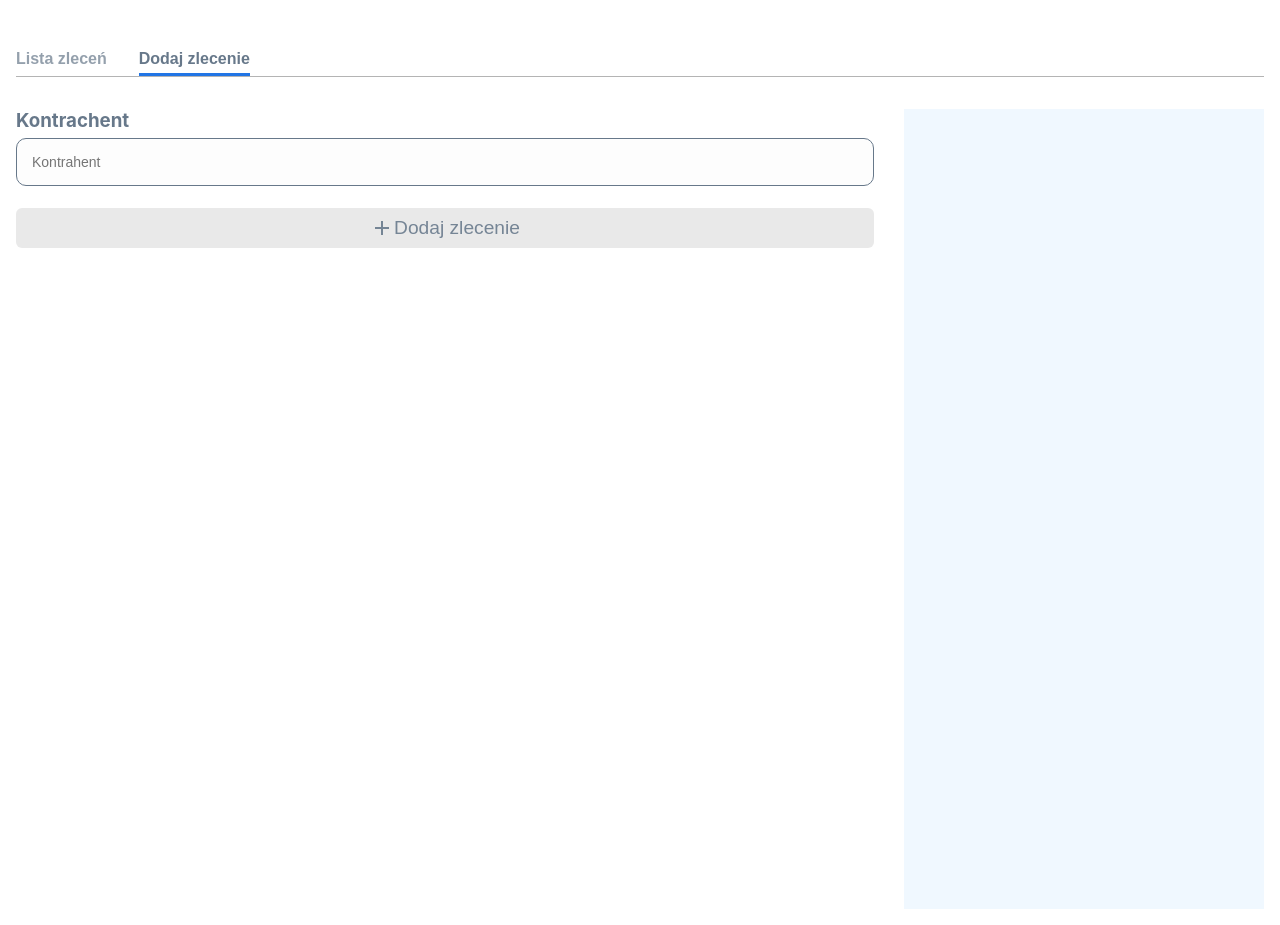
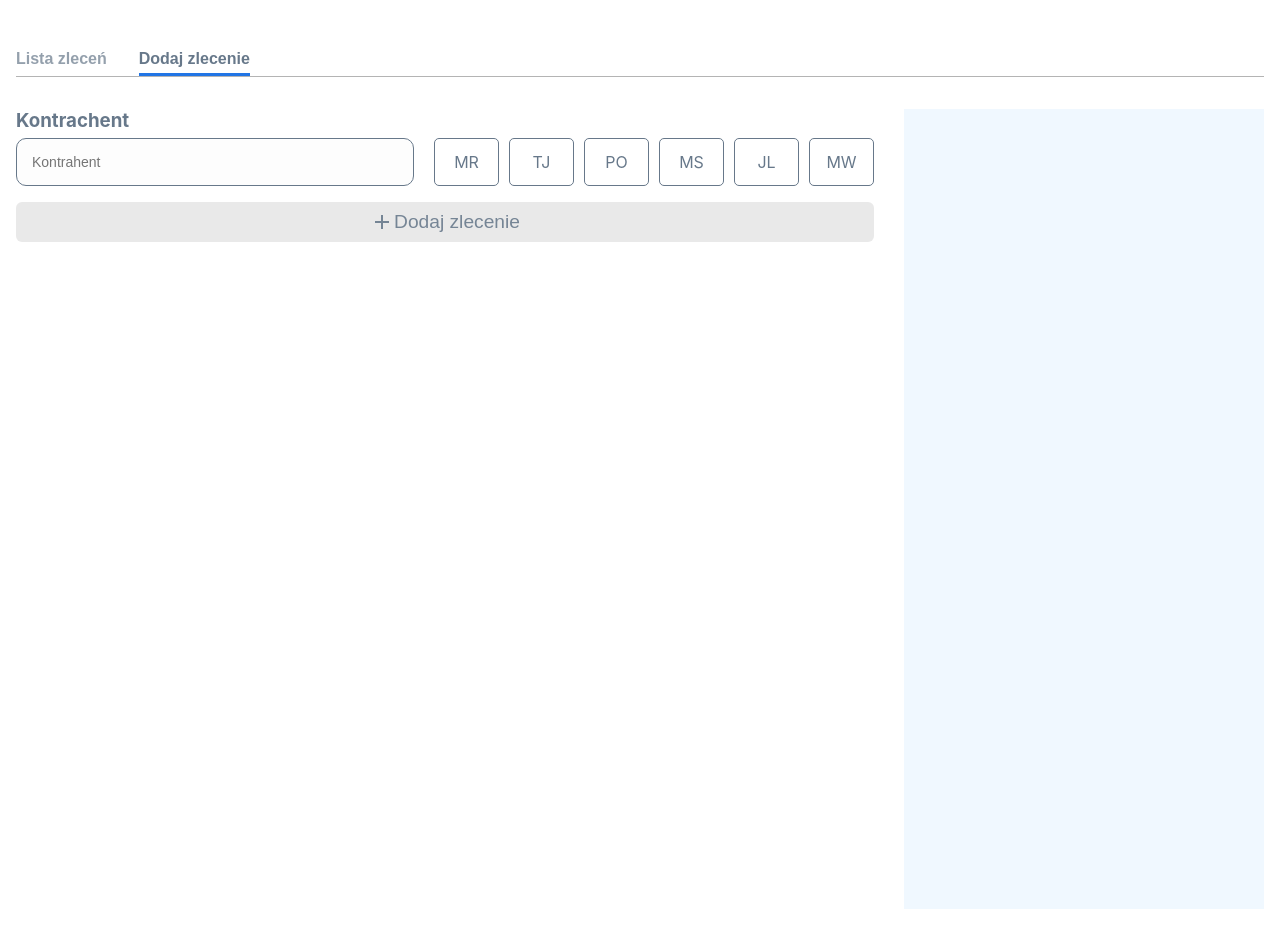
Before and after one commit to LukaszMarciszewski1/Trello-Card-Manager, a React (Create React App) app: page / in a window 1280 px wide. Both pictures are taken after a click on the button "Dodaj zlecenie". Built offline with nearby package versions, Linux system fonts and the light colour scheme; the HTML template or start-up script is replaced by a standard one.

Commit message:
input components

```diff
--- a/package.json
+++ b/package.json
@@ -10,6 +10,7 @@
     "@types/node": "^16.18.3",
     "@types/react": "^18.0.25",
     "@types/react-dom": "^18.0.9",
+    "axios": "^1.2.0",
     "node-sass": "^7.0.3",
     "react": "^18.2.0",
     "react-dom": "^18.2.0",
--- a/src/components/Button/Button.tsx
+++ b/src/components/Button/Button.tsx
@@ -6,11 +6,12 @@ interface ButtonProps {
   onClick: () => void;
   style?: {};
   icon: any
+  type: "button" | "submit" | "reset" | undefined
 }
 
-const Button: React.FC<ButtonProps> = ({ title, onClick, style, icon}) => {
+const Button: React.FC<ButtonProps> = ({ title, onClick, style, icon, type}) => {
   return (
-    <button onClick={onClick} className={styles.button} style={style}>
+    <button onClick={onClick} className={styles.button} style={style} type={type}>
       {icon} {title}
     </button>
   );
--- /dev/null
+++ b/src/components/Checkbox/Checkbox.tsx
@@ -0,0 +1,53 @@
+import React, { forwardRef } from 'react'
+import styles from './styles.module.scss'
+import { useForm } from "react-hook-form";
+
+interface CheckboxProps {
+  type: string
+  name: string
+  id: string
+  label: string
+  value: string
+}
+
+const Checkbox: React.FC<CheckboxProps> = forwardRef<HTMLInputElement, CheckboxProps>(
+  (
+    {
+      id,
+      type,
+      label,
+      name,
+      value,
+      ...props
+    },
+    ref
+  ) => {
+    // const form = useForm({
+    //   defaultValues: {
+    //     name: value
+    //   },
+    //   mode: "onChange"
+    // });
+
+    return (
+      <div className={styles.selector}>
+        <input
+          className={styles.checkbox}
+          id={id}
+          type={type}
+          value={value}
+          name="selector"
+          ref={ref}
+          {...props}
+        />
+        <label
+          htmlFor={id}
+          className={styles.label}>
+          {label}
+        </label>
+      </div>
+    )
+  }
+)
+
+export default Checkbox
--- /dev/null
+++ b/src/components/Checkbox/styles.module.scss
@@ -0,0 +1,61 @@
+@import 'theme/colors.scss';
+
+// .checkbox {
+//   display: none;
+//   &:checked {
+//     + .label {
+//       background-color: $lightBlue;
+//     }
+//   }
+// }
+
+// .label {
+//   display: flex;
+//   justify-content: center;
+//   align-items: center;
+//   padding: 10px 20px;
+//   margin-left: 10px;
+//   width: 65px;
+//   height: 48px;
+//   border: 1px solid $matBlue;
+//   background-color: white;
+//   padding: 5px 10px;
+//   cursor: pointer;
+//   user-select: none;
+//   border-radius: 5px;
+//   backface-visibility: hidden;
+//   &:checked {
+//     background-color: $lightBlue;
+//   }
+//   &:hover {
+//     background-color: $lightBlue;
+//   }
+// }
+
+.checkbox {
+  display: none;
+  &:checked {
+    + .label {
+      background-color: $lightBlue;
+    }
+  }
+}
+
+.label {
+  display: flex;
+  justify-content: center;
+  align-items: center;
+  padding: 10px 20px;
+  margin-left: 10px;
+  width: 65px;
+  height: 48px;
+  border: 1px solid $matBlue;
+  border-radius: 5px;
+  background: white;
+  user-select: none;
+  backface-visibility: hidden;
+  &:hover {
+    background-color: $lightBlue;
+    cursor: pointer;
+  }
+}
--- a/src/components/Input/styles.module.scss
+++ b/src/components/Input/styles.module.scss
@@ -4,9 +4,9 @@
   width: 100%;
   padding: 15px;
   border-radius: 10px;
-    margin: 6px 0;
+  margin: 6px 0 0;
   background-color: rgb(253, 253, 253);
-    border: 1px solid #67788A;
+  border: 1px solid #67788a;
   font-size: 14px;
   &:disabled {
     opacity: 0.8;
--- /dev/null
+++ b/src/data.ts
@@ -0,0 +1,32 @@
+export const traders = [
+  {
+    name: 'Marcin Rzeźnicki',
+    initial: 'MR',
+    checked: false,
+  },
+  {
+    name: 'Tomasz Jankowski',
+    initial: 'TJ',
+    checked: false,
+  },
+  {
+    name: 'Paweł Ogonowski',
+    initial: 'PO',
+    checked: false,
+  },
+  {
+    name: 'MS',
+    initial: 'MS',
+    checked: false,
+  },
+  {
+    name: 'Justyna Leszczyńska',
+    initial: 'JL',
+    checked: false,
+  },
+  {
+    name: 'Maciej Witak',
+    initial: 'MW',
+    checked: false,
+  },
+]
--- a/src/models/task.ts
+++ b/src/models/task.ts
@@ -1,4 +1,6 @@
 export interface Task {
-    _id: string
-    title: string
+  _id: string
+  title: string
+  test: any
+  traders: any
 }
--- a/src/theme/colors.scss
+++ b/src/theme/colors.scss
@@ -1 +1,3 @@
 $blue: #0d6192;
+$matBlue: #67788A;
+$lightBlue: #dbdde6;
--- a/src/views/AddTasks.tsx
+++ b/src/views/AddTasks.tsx
@@ -1,10 +1,12 @@
-import React from "react";
+import React, { useState } from "react";
 import styles from "./styles.module.scss";
-import { useForm } from "react-hook-form";
+import { useForm, Controller } from "react-hook-form";
 import Input from "components/Input/Input";
 import { Task } from "models/task";
 import Button from "components/Button/Button";
 import { RiAddLine } from "react-icons/ri";
+import Checkbox from "components/Checkbox/Checkbox";
+import { traders } from "data";
 
 const validation = {
   title: {
@@ -18,6 +20,7 @@ interface TaskFormProps {
   title: string;
   handleSubmitForm: (data: Task) => void;
 }
+
 const titleErrors = (type: any) => {
   switch (type) {
     case "required":
@@ -32,14 +35,121 @@ const titleErrors = (type: any) => {
 };
 
 const Tasks: React.FC = () => {
+  const [activeCardId, setActiveCardId] = useState<null | string>(null)
+  const [cardOptions, setCardOptions] = useState<null | any>(null)
+
+  const trelloListUrl = `https://api.trello.com/1/cards?idList=${process.env.REACT_APP_TRELLO_LIST}&key=${process.env.REACT_APP_TRELLO_KEY}&token=${process.env.REACT_APP_TRELLO_TOKEN}`;
+  const cardUrlOptions = (id: string, props: string) => {
+    return `https://api.trello.com/1/cards/${id}/${props}?key=${process.env.REACT_APP_TRELLO_KEY}&token=${process.env.REACT_APP_TRELLO_TOKEN}`;
+  }
+
+  // const trelloCardUrl = `https://api.trello.com/1/cards/${activeCardId}/checklists?key=${process.env.REACT_APP_TRELLO_KEY}&token=${process.env.REACT_APP_TRELLO_TOKEN}`;
+
   const {
     register,
     handleSubmit,
     formState: { errors },
   } = useForm<Task>();
 
+  const cardId = '6387d0017de8b80591bef2dc'
+
+  //   const params = {
+  //     param1: 'value1',
+  //     param2: 'value2'
+  // };
+  // const options = {
+  //     method: 'POST',
+  //     body: JSON.stringify( params )
+  // };
+  // fetch( 'https://domain.com/path/', options )
+  //     .then( response => response.json() )
+  //     .then( response => {
+  //     } );
+
+  // const fetchData = async (data: any) => {
+  //   fetch(`${trelloListUrl}&name=${data}`, {
+  //     method: "POST",
+  //     headers: {
+  //       Accept: "application/json",
+  //     },
+  //   })
+  //     .then((response) => {
+  //       console.log(`Response: ${response.status} ${response.statusText}`);
+  //       console.log(response)
+  //       return response.text();
+  //     })
+  //     .then((text) => {
+  //       setCardOptions('checklists')
+  //       fetch(`https://api.trello.com/1/cards/${JSON.parse(text).id}?key=${process.env.REACT_APP_TRELLO_KEY}&token=${process.env.REACT_APP_TRELLO_TOKEN}`, {
+  //         method: "POST",
+  //         headers: {
+  //           Accept: "application/json",
+  //         },
+  //       })
+  //     })
+  //     .then((text) => console.log(text))
+  //     .catch((err) => console.error(err));
+  // };
+
+  // query = {
+  //   # API credentials
+  //   'key': KEY,
+  //   'token': TOKEN,
+  //   # List to create our card on
+  //   'idList': NEW_APPLICATIONS_LIST_ID,
+  //   # Set the card name to be the applicant's name
+  //   'name': name,
+  //   # Position the new card at the bottom of the list.
+  //   'pos': 'bottom',
+  //   # Add a description to the card containing the email, phone and cover letter
+  //   'desc': f''' Email: {email} Phone: {phone} Cover letter: {cover_letter} '''
+  //  }
+
+  //  response = requests.request(
+  //   'POST',
+  //   url,
+  //   params=query
+  //  )
+
+  const query = {
+    'key': process.env.REACT_APP_TRELLO_KEY,
+    'token': process.env.REACT_APP_TRELLO_TOKEN
+  }
+
+  const fetchData = async (data: any) => {
+    fetch(`${trelloListUrl}&name=${data}`, {
+      method: "POST",
+      headers: {
+        Accept: "application/json",
+      },
+    })
+      .then((response) => {
+        console.log(`Response: ${response.status} ${response.statusText}`);
+        console.log(response)
+        return response.text();
+      })
+      .then((text) => {
+        setCardOptions('checklists')
+        fetch(`https://api.trello.com/1/cards/${JSON.parse(text).id}/checklists`, {
+          method: "POST",
+          body: JSON.stringify(query),
+          headers: {
+            Accept: "application/json",
+          },
+        })
+      })
+      .then((text) => console.log(text))
+      .catch((err) => console.error(err));
+  };
 
   const handleSubmitForm = (data: Task) => {
+    // const { title, selector } = data;
+    // fetchData(title);
+    console.log(data)
+  };
+
+  console.log(traders)
+  function onSubmitButton(data: any) {
     console.log(data)
   }
 
@@ -47,7 +157,8 @@ const Tasks: React.FC = () => {
     <div className={styles.addTasks}>
       <form onSubmit={handleSubmit(handleSubmitForm)}>
         <div className={styles.formContainer}>
-          <div className={styles.formGroup}>
+          <div className={styles.formGroupContainer}>
+            <div className={styles.inputContainer}>
               <label htmlFor="title"><h3>Kontrachent</h3></label>
               <Input
                 id={"title"}
@@ -59,11 +170,28 @@ const Tasks: React.FC = () => {
               />
               {titleErrors(errors.title?.type)}
             </div>
+            <div className={styles.checkboxContainer}>
+              {traders?.map((trader, index) => (
+                // <Checkbox
+                //   key={index}
+                //   id={trader.initial}
+                //   type={"radio"}
+                //   value={trader.initial}
+                //   label={trader.initial}
+                //   {...register("traders")} />
+                <div className={styles.selector} key={index}>
+                  <input id={trader.initial} type={'radio'} className={styles.checkbox} value={trader.initial} {...register("traders")} />
+                  <label htmlFor={trader.initial} className={styles.label}>{trader.initial}</label>
+                </div>
+              ))}
+            </div>
+          </div>
           <Button
+            type={'submit'}
             title={"Dodaj zlecenie"}
             onClick={() => console.log("click")}
-            style={{fontSize: '1.2rem'}}
-            icon={<RiAddLine fontSize={'1.5rem'} fontWeight={'bold'}/>}
+            style={{ fontSize: '1.2rem' }}
+            icon={<RiAddLine fontSize={'1.5rem'} fontWeight={'bold'} />}
           />
         </div>
         <div className={`${styles.formContainer} ${styles.rightPanel}`}>
--- a/src/views/styles.module.scss
+++ b/src/views/styles.module.scss
@@ -1,22 +1,68 @@
+@import 'theme/colors.scss';
+
 .addTasks {
   height: 100vh;
   min-height: 100%;
 }
-form{
+form {
   display: grid;
   grid-template-columns: 1fr 360px;
   height: 100%;
   column-gap: 30px;
 }
-.formContainer{
+.formContainer {
   display: flex;
   flex-direction: column;
 }
 
-.formGroup{
+.formGroupContainer {
+  display: flex;
+  justify-content: space-between;
+  align-items: flex-end;
+}
+
+.inputContainer {
   width: 100%;
+  max-width: 600px;
+  margin-right: 10px;
 }
 
 .rightPanel {
   background-color: aliceblue;
 }
+
+// .selector {
+//   display: flex;
+// }
+
+.checkboxContainer {
+  display: flex;
+}
+
+.checkbox {
+  display: none;
+  &:checked {
+    + .label {
+      background-color: $lightBlue;
+    }
+  }
+}
+
+.label {
+  display: flex;
+  justify-content: center;
+  align-items: center;
+  padding: 10px 20px;
+  margin-left: 10px;
+  width: 65px;
+  height: 48px;
+  border: 1px solid $matBlue;
+  border-radius: 5px;
+  background: white;
+  user-select: none;
+  backface-visibility: hidden;
+  &:hover {
+    background-color: $lightBlue;
+    cursor: pointer;
+  }
+}
```
Also changed, not shown: src/components/InitialForm/InitialForm.tsx (added, +74 -0 lines), src/components/InitialForm/styles.module.scss (added), 2 other files (tests, documents, lock files or other folders). Lines whose indentation alone changed are shown as unchanged.
